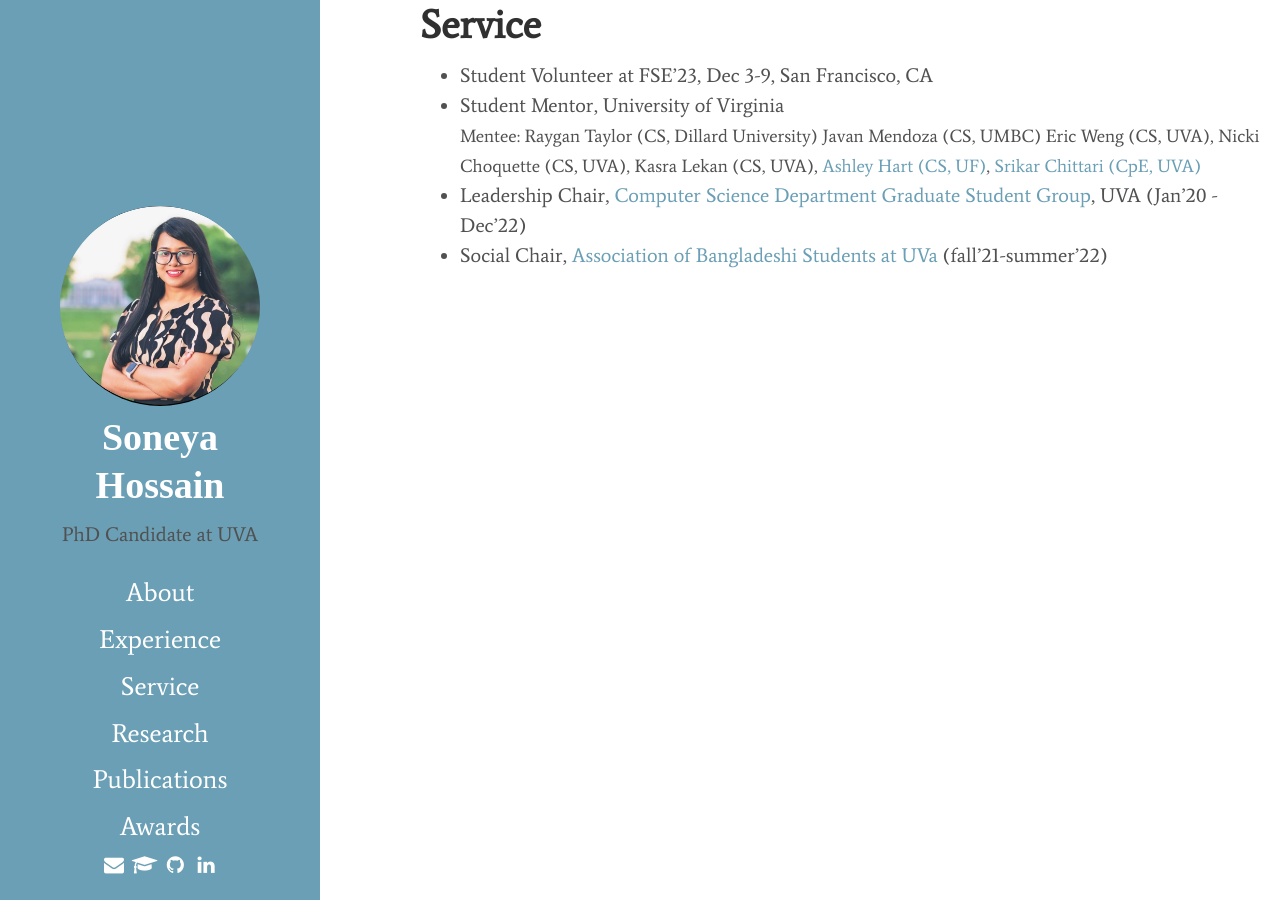
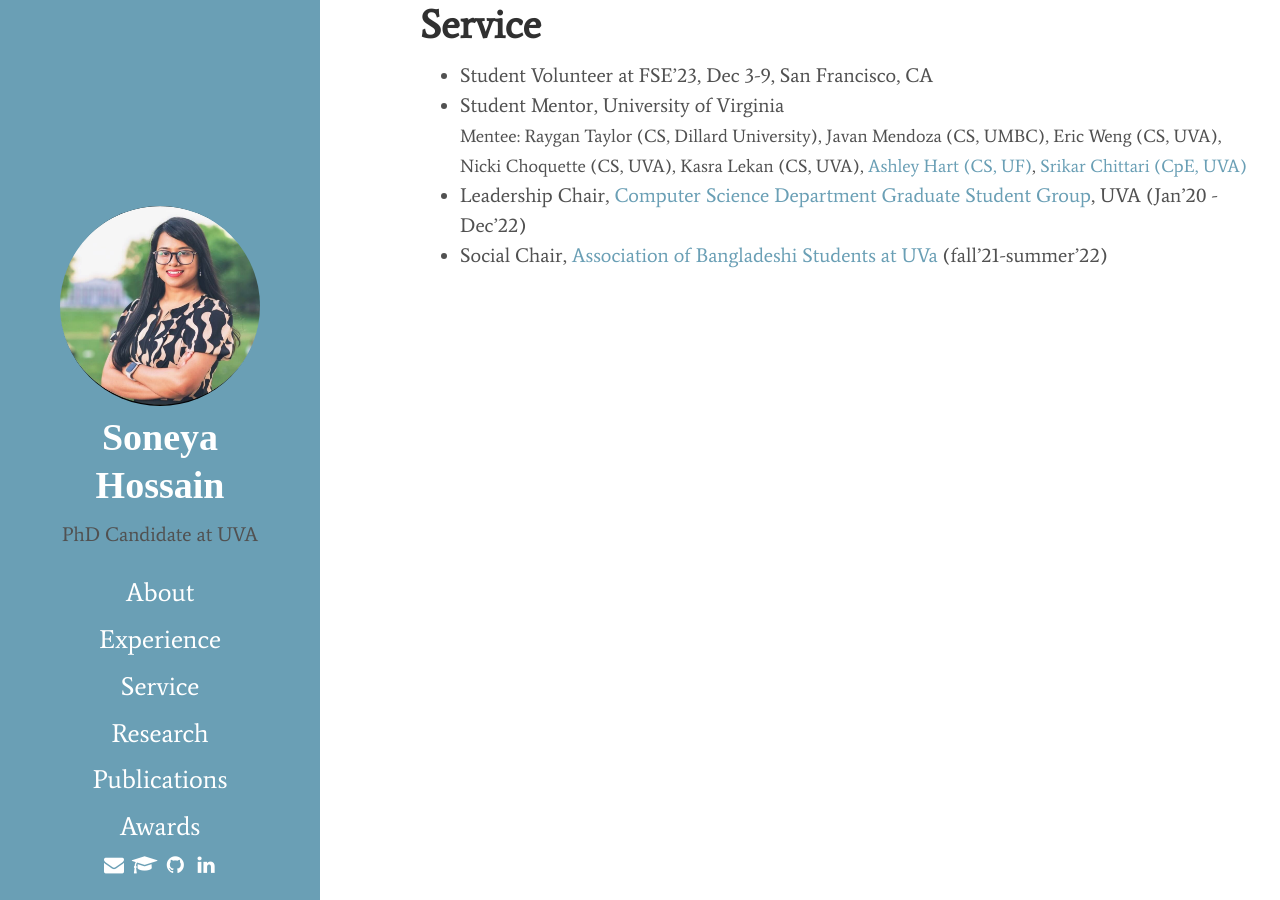
Before and after one commit to soneyahossain/soneyahossain.github.io, a Jekyll site: the page built from service.md, in a window 1280 px wide. Built offline with Jekyll 4.4.1, drawn with Linux system fonts in a browser that asks for light colours; cached includes are drawn as plain includes.

```diff
--- a/service.md
+++ b/service.md
@@ -7,8 +7,8 @@ title: Service
 * Student Volunteer at FSE'23, Dec 3-9, San Francisco, CA
 * Student Mentor, University of Virginia <br />
   <font size="4">Mentee:
-   Raygan Taylor (CS, Dillard University)
-   Javan Mendoza (CS, UMBC)
+   Raygan Taylor (CS, Dillard University),
+   Javan Mendoza (CS, UMBC),
    Eric Weng (CS, UVA),
    Nicki Choquette (CS, UVA),
    Kasra Lekan (CS, UVA),
```
